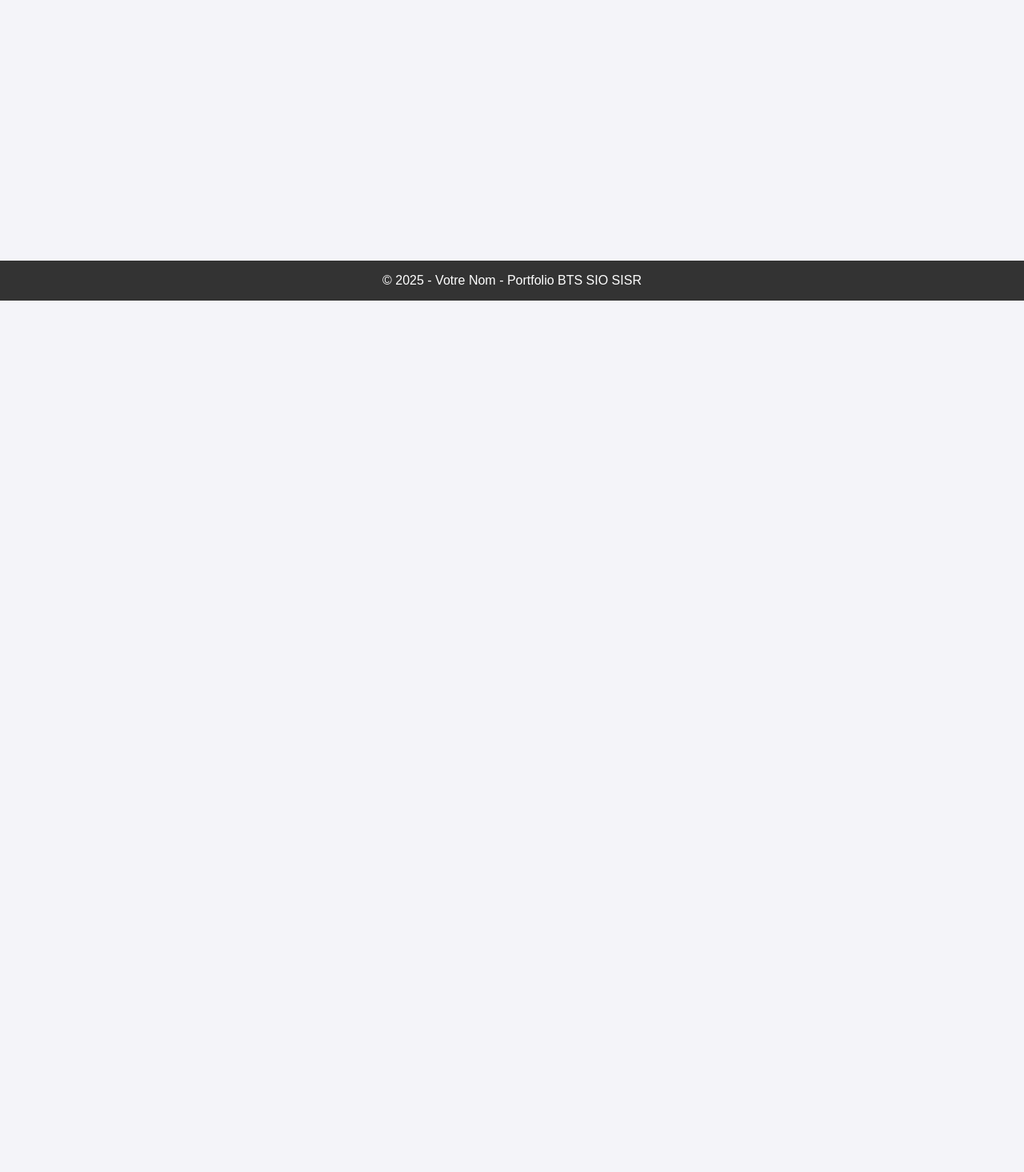
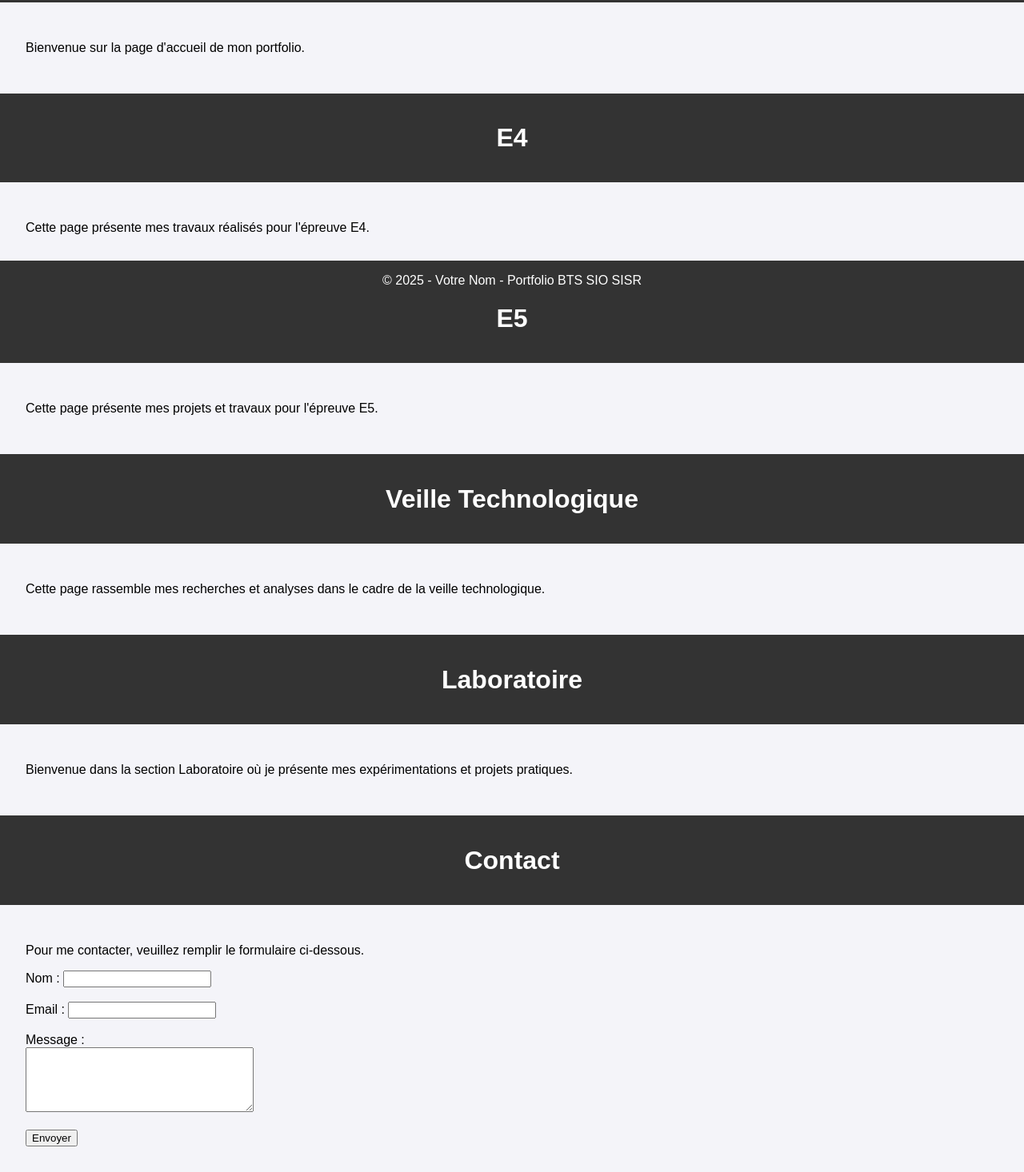
Before and after one commit to paulrodrig1971/portfolio, a plain HTML site: page portfolio.htm in a window 1280 px wide. Shown: the part 424-1890 px from the top of the page at 80% size. Before the commit the page ends 800 px from the top, so only its background shows below. Drawn offline with Linux system fonts and the light colour scheme.

Commit message:
Add files via upload

```diff
--- a/portfolio.htm
+++ b/portfolio.htm
@@ -67,3 +67,120 @@
     </footer>
 </body>
 </html>
+
+<!-- Page: Accueil -->
+<!DOCTYPE html>
+<html lang="fr">
+<head>
+    <meta charset="UTF-8">
+    <meta name="viewport" content="width=device-width, initial-scale=1.0">
+    <title>Accueil</title>
+</head>
+<body>
+    <header>
+        <h1>Accueil</h1>
+    </header>
+    <main>
+        <p>Bienvenue sur la page d'accueil de mon portfolio.</p>
+    </main>
+</body>
+</html>
+
+<!-- Page: E4 -->
+<!DOCTYPE html>
+<html lang="fr">
+<head>
+    <meta charset="UTF-8">
+    <meta name="viewport" content="width=device-width, initial-scale=1.0">
+    <title>E4</title>
+</head>
+<body>
+    <header>
+        <h1>E4</h1>
+    </header>
+    <main>
+        <p>Cette page présente mes travaux réalisés pour l'épreuve E4.</p>
+    </main>
+</body>
+</html>
+
+<!-- Page: E5 -->
+<!DOCTYPE html>
+<html lang="fr">
+<head>
+    <meta charset="UTF-8">
+    <meta name="viewport" content="width=device-width, initial-scale=1.0">
+    <title>E5</title>
+</head>
+<body>
+    <header>
+        <h1>E5</h1>
+    </header>
+    <main>
+        <p>Cette page présente mes projets et travaux pour l'épreuve E5.</p>
+    </main>
+</body>
+</html>
+
+<!-- Page: Veille Technologique -->
+<!DOCTYPE html>
+<html lang="fr">
+<head>
+    <meta charset="UTF-8">
+    <meta name="viewport" content="width=device-width, initial-scale=1.0">
+    <title>Veille Technologique</title>
+</head>
+<body>
+    <header>
+        <h1>Veille Technologique</h1>
+    </header>
+    <main>
+        <p>Cette page rassemble mes recherches et analyses dans le cadre de la veille technologique.</p>
+    </main>
+</body>
+</html>
+
+<!-- Page: Laboratoire -->
+<!DOCTYPE html>
+<html lang="fr">
+<head>
+    <meta charset="UTF-8">
+    <meta name="viewport" content="width=device-width, initial-scale=1.0">
+    <title>Laboratoire</title>
+</head>
+<body>
+    <header>
+        <h1>Laboratoire</h1>
+    </header>
+    <main>
+        <p>Bienvenue dans la section Laboratoire où je présente mes expérimentations et projets pratiques.</p>
+    </main>
+</body>
+</html>
+
+<!-- Page: Contact -->
+<!DOCTYPE html>
+<html lang="fr">
+<head>
+    <meta charset="UTF-8">
+    <meta name="viewport" content="width=device-width, initial-scale=1.0">
+    <title>Contact</title>
+</head>
+<body>
+    <header>
+        <h1>Contact</h1>
+    </header>
+    <main>
+        <p>Pour me contacter, veuillez remplir le formulaire ci-dessous.</p>
+        <form>
+            <label for="name">Nom :</label>
+            <input type="text" id="name" name="name" required><br><br>
+            <label for="email">Email :</label>
+            <input type="email" id="email" name="email" required><br><br>
+            <label for="message">Message :</label><br>
+            <textarea id="message" name="message" rows="5" cols="33" required></textarea><br><br>
+            <button type="submit">Envoyer</button>
+        </form>
+    </main>
+</body>
+</html>
```
